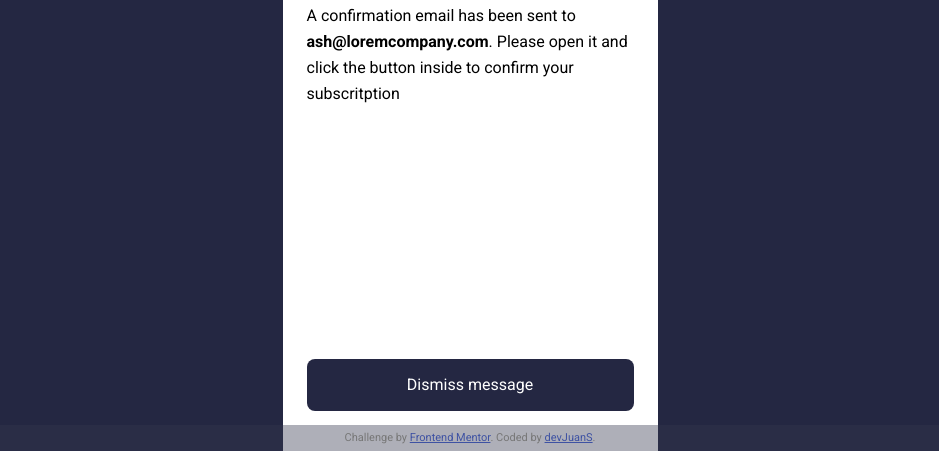
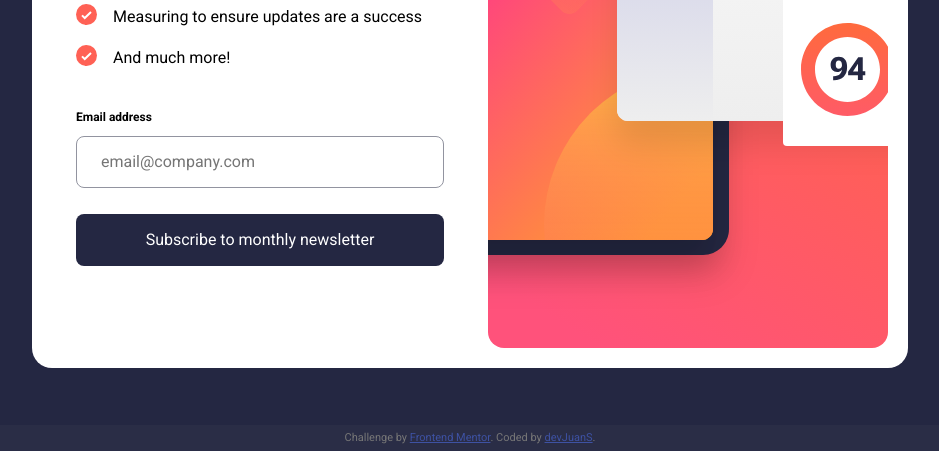
Before and after one commit to devJuanS/frontend-mentor, a plain HTML site: page newsletter-sign-up/index.html in a window 1280 px wide. Shown: the part 349-800 px from the top of the page, without its empty margins (170-1109 px from the left). Drawn offline with Linux system fonts and the light colour scheme.

Commit message:
add responsive styles for large screens

```diff
--- a/newsletter-sign-up/src/assets/css/style.css
+++ b/newsletter-sign-up/src/assets/css/style.css
@@ -20,6 +20,9 @@
   --hero-img-mobile-url:  url('../img/illustration-sign-up-mobile.svg');
   --hero-img-desktop-url: url('../img/illustration-sign-up-desktop.svg');
   --icon-success-url:     url('../icons/icon-success.svg');
+  /* Dimensions */
+  --form-padding-inline: 2.4rem;
+  --nls-padding-value:   2.0rem;
 }
 
 body {
@@ -30,7 +33,7 @@ body {
 }
 
 .newsletter-signup {
-  display: none;
+  /* display: none; */
 
   max-width: 375px;
   width: 100%;
@@ -49,7 +52,7 @@ body {
 }
 
 .form-container {
-  padding: 4rem 2.4rem;
+  padding: 4rem var(--form-padding-inline);
 }
 
 .form-title,
@@ -132,14 +135,14 @@ body {
 /* Success message */
 
 .success-msg {
-  /* display: none; */
+  display: none;
 
   max-width: 375px;
   width: 100%;
   height: 100vh;
   margin: 0 auto;
   padding: 14rem 2.4rem 2rem;
-  display: flex;
+  /* display: flex; */
   flex-direction: column;
   background-color: var(--white);
   overflow-wrap: break-word;
@@ -170,3 +173,60 @@ footer {
 
 .attribution { font-size: 1.1rem; font-weight: 400; text-align: center; }
 .attribution a { color: hsl(228, 45%, 44%); }
+
+@media (width >= 768px) {
+  body {
+    height: 100vh;
+    display: flex;
+    align-items: center;
+    justify-content: center;
+  }
+
+  /* Success message */
+
+  .success-msg {
+    max-width: 450px;
+    height: fit-content;
+    padding: 4rem;
+    border-radius: 20px;
+  }
+
+  .success-title {
+    font-size: 5.6rem;
+    line-height: 5.8rem;
+    transition: font-size 1s ease-out;
+  }
+}
+
+@media (width >= 1024px) {
+  .newsletter-signup {
+    min-width: 748px;
+    max-width: calc( var(--nls-padding-value) * 3
+                      + (368px + var(--form-padding-inline) * 2)
+                      + 400px);
+    padding: var(--nls-padding-value);
+    display: flex;
+    flex-direction: row-reverse;
+    border-radius: 20px;
+  }
+
+  .hero-img {
+    width: 400px;
+    height: 593px;
+    background-image: var(--hero-img-desktop-url);
+    background-position: center;
+    transition: background-image 1s ease-out;
+  }
+
+  .form-container {
+    max-width: calc(368px + var(--form-padding-inline) * 2);
+    margin-inline-end: var(--nls-padding-value);
+    flex-grow: 1;
+    align-content: center;
+  }
+
+  .form-title {
+    font-size: 5.6rem;
+    transition: font-size 1s ease-out;
+  }
+}
```
